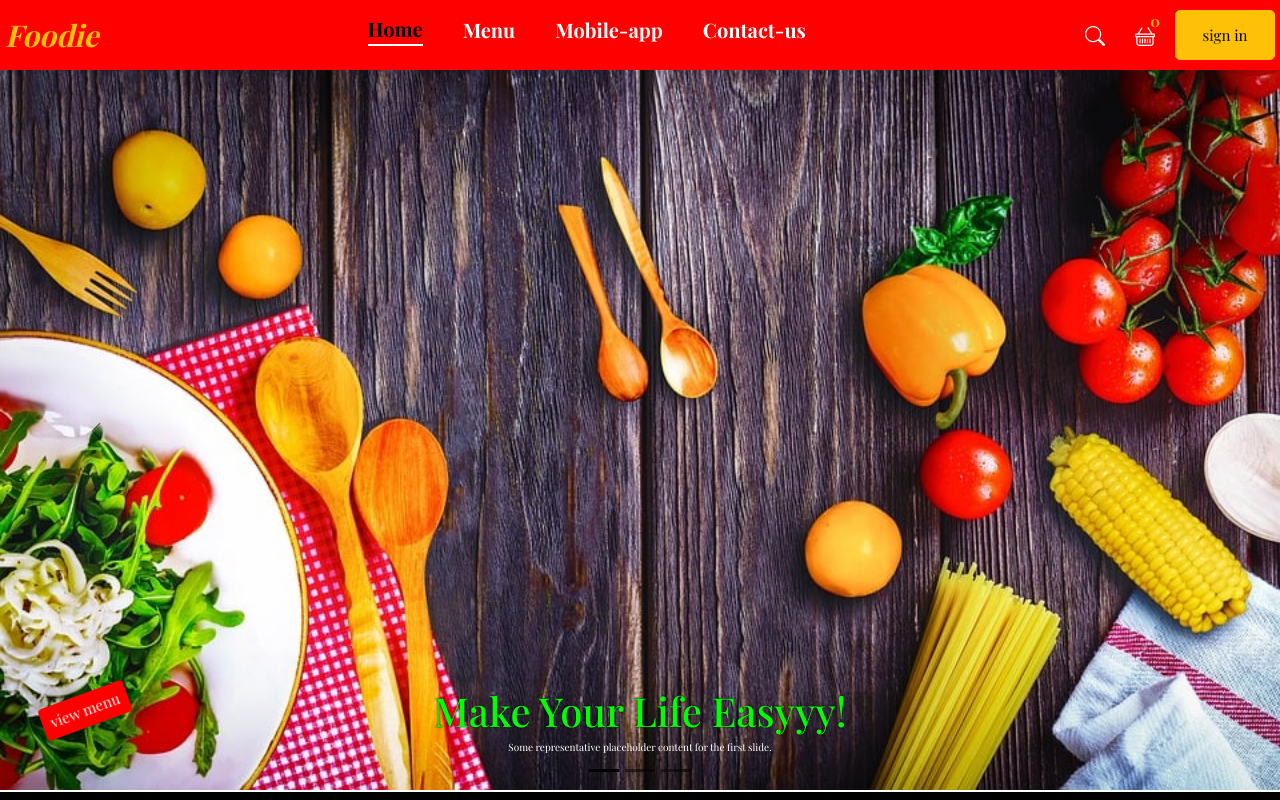
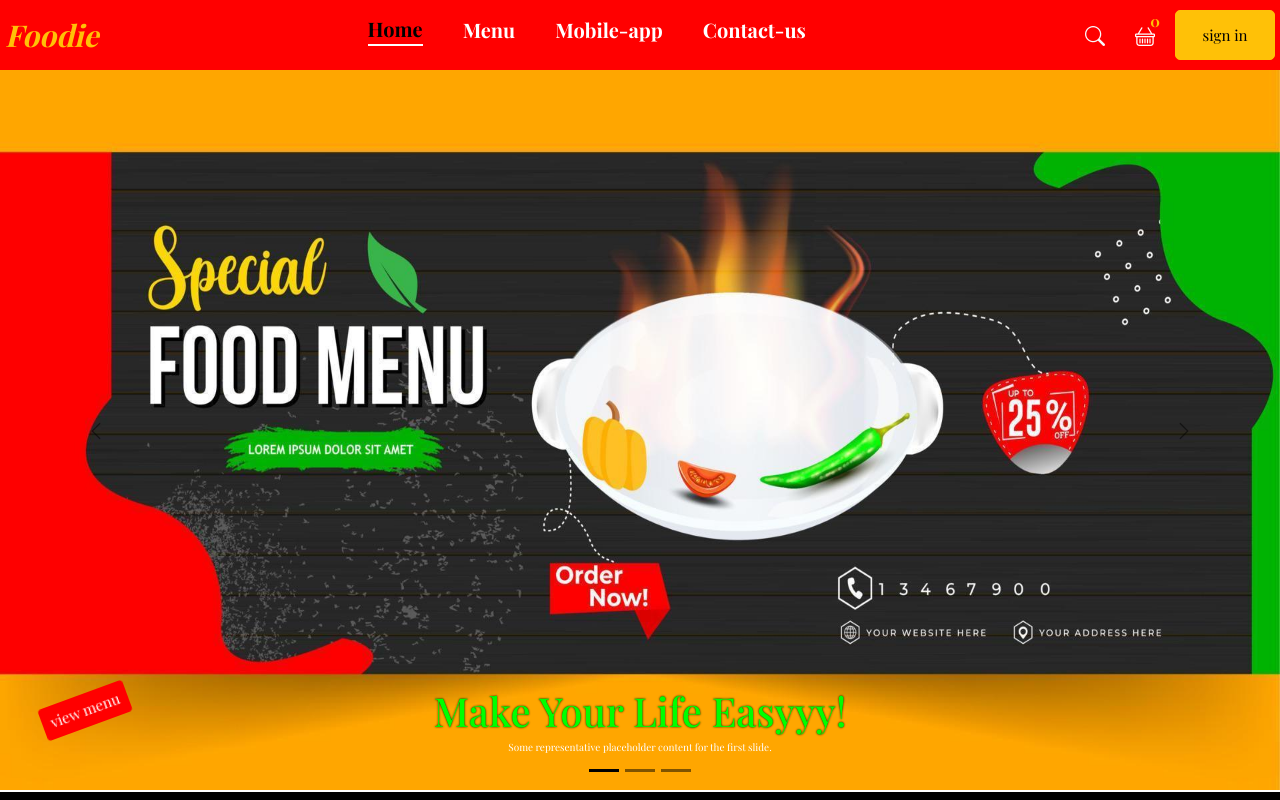
Before and after one commit to Hritikdev24/Food-App, a React (Create React App) app in the folder client/my-app/: page / in a window 1280 px wide. Shown: the top 800 px of the page. Built offline with nearby package versions, Linux system fonts and the light colour scheme; no server answers; a web font is replaced by a local one.

Commit message:
hero section is updated

```diff
--- a/client/my-app/src/components/hero/hero.jsx
+++ b/client/my-app/src/components/hero/hero.jsx
@@ -13,7 +13,7 @@ export function Hero(){
   <div className="carousel-inner">
     <div className="carousel-item active" data-bs-interval="500">
 
-      <img src="./images/bannerOne.jpg" className="d-block w-100" alt="..."/>
+      <img src="./images/bannerTwo.jpg" className="d-block w-100" alt="..."/>
       <div className="carousel-caption d-none d-md-block banner-title">
         <h5>Make Your Life Easyyy!</h5>
         <p>Some representative placeholder content for the first slide.</p>
```
